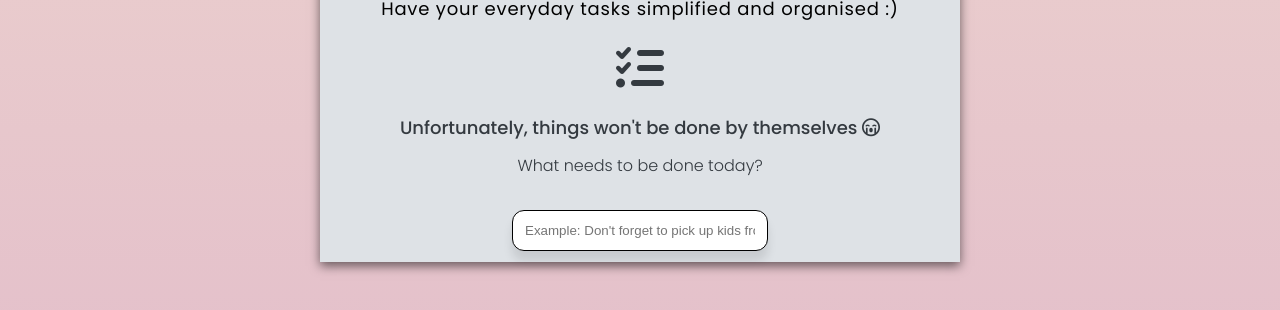
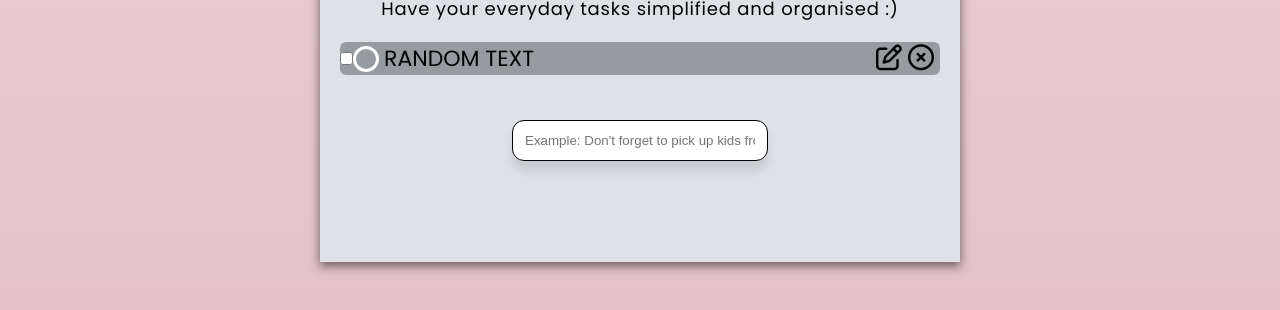
Before and after one commit to Dvin12/ToDoList, a website: page index.html in a window 1280 px wide. Shown: the part 338-648 px from the top of the page. Drawn offline with Linux system fonts and the light colour scheme.

Commit message:
added list class

```diff
--- a/index.html
+++ b/index.html
@@ -29,13 +29,29 @@
             Have your everyday tasks simplified and organised :)
           </p>
         </header>
-        <section class="idle-state">
+
+        <section class="state">
+          <ul class="state__list">
+            <li class="state__list__item">
+              <input id="" type="checkbox" />
+              <label for="" class="tick"></label>
+              <span>RANDOM TEXT</span>
+              <button class="edit">
+                <i class="fa-regular fa-pen-to-square"></i>
+              </button>
+              <button class="delete">
+                <i class="fa-regular fa-circle-xmark"></i>
+              </button>
+            </li>
+          </ul>
+          <div class="idle-state">
             <i class="fa-solid fa-list-check idle-state__icon"></i>
             <h2 class="idle-state__name">
               Unfortunately, things won't be done by themselves
               <i class="fa-regular fa-face-sad-cry"></i>
             </h2>
             <p class="idle-state__text">What needs to be done today?</p>
+          </div>
         </section>
         <form class="form">
           <input
--- a/sass/_header.scss
+++ b/sass/_header.scss
@@ -26,11 +26,52 @@
   }
 }
 
+.state {
+  display: flex;
+  flex-direction: column;
+
+  &__list {
+    list-style: none;
+    margin: 2rem;
+
+    &__item {
+      margin-bottom: 0.5rem;
+      display: flex;
+      align-items: center;
+      justify-content: space-between;
+      background-color: rgba(21, 26, 31, 0.356);
+      border-radius: 6px;
+
+      .tick {
+        width: 2.6rem;
+        height: 2.6rem;
+        border: 3px solid #fff;
+        border-radius: 50%;
+      }
+      span {
+        flex-grow: 1;
+        font-size: 2.2rem;
+        margin-left: 0.5rem;
+      }
+
+      button {
+        border: none;
+        outline: none;
+        background: transparent;
+        cursor: pointer;
+        margin-right: 0.6rem;
+        font-size: 2.6rem;
+      }
+    }
+  }
+}
+
 .idle-state {
   display: flex;
   flex-direction: column;
   align-items: center;
   color: #343a40;
+  display: none;
 
   &__icon {
     font-size: 4.8rem;
```
Also changed, not shown: css/style.css, 1 other file. Lines whose indentation alone changed are shown as unchanged.
